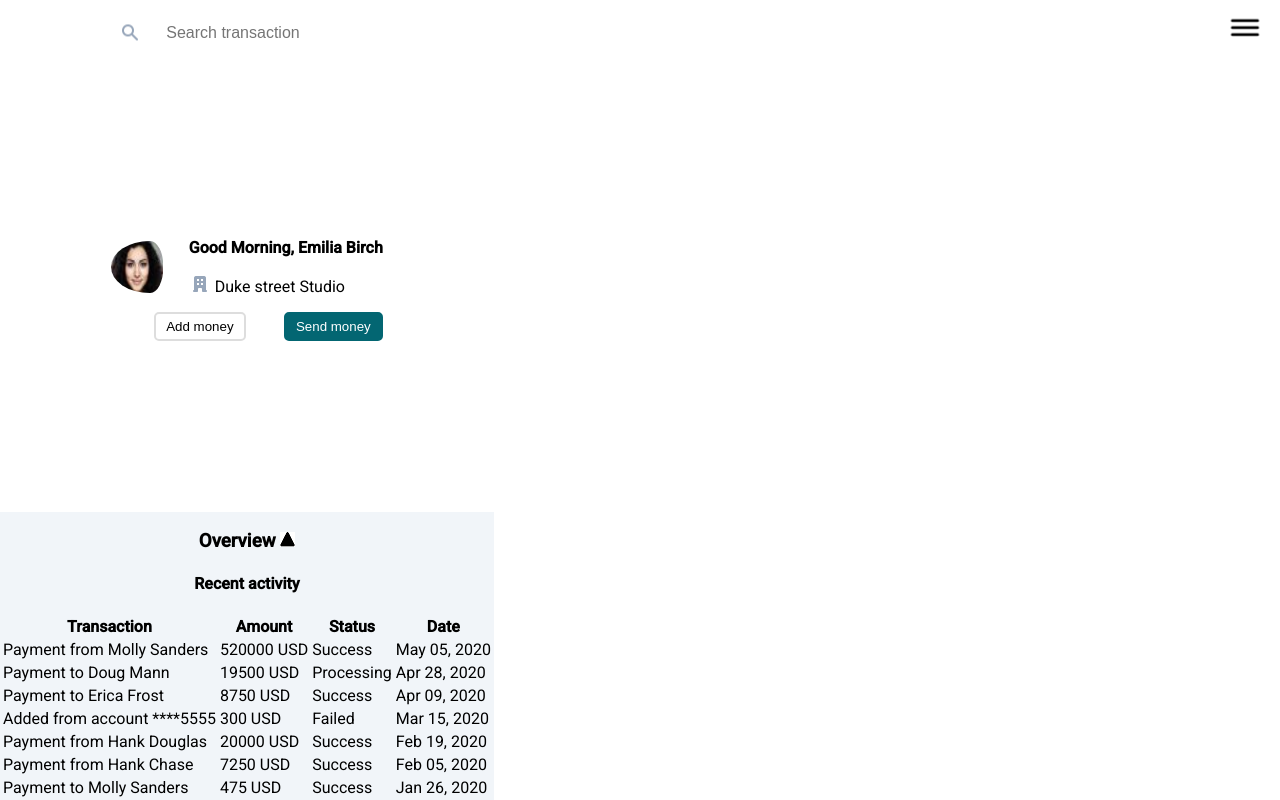
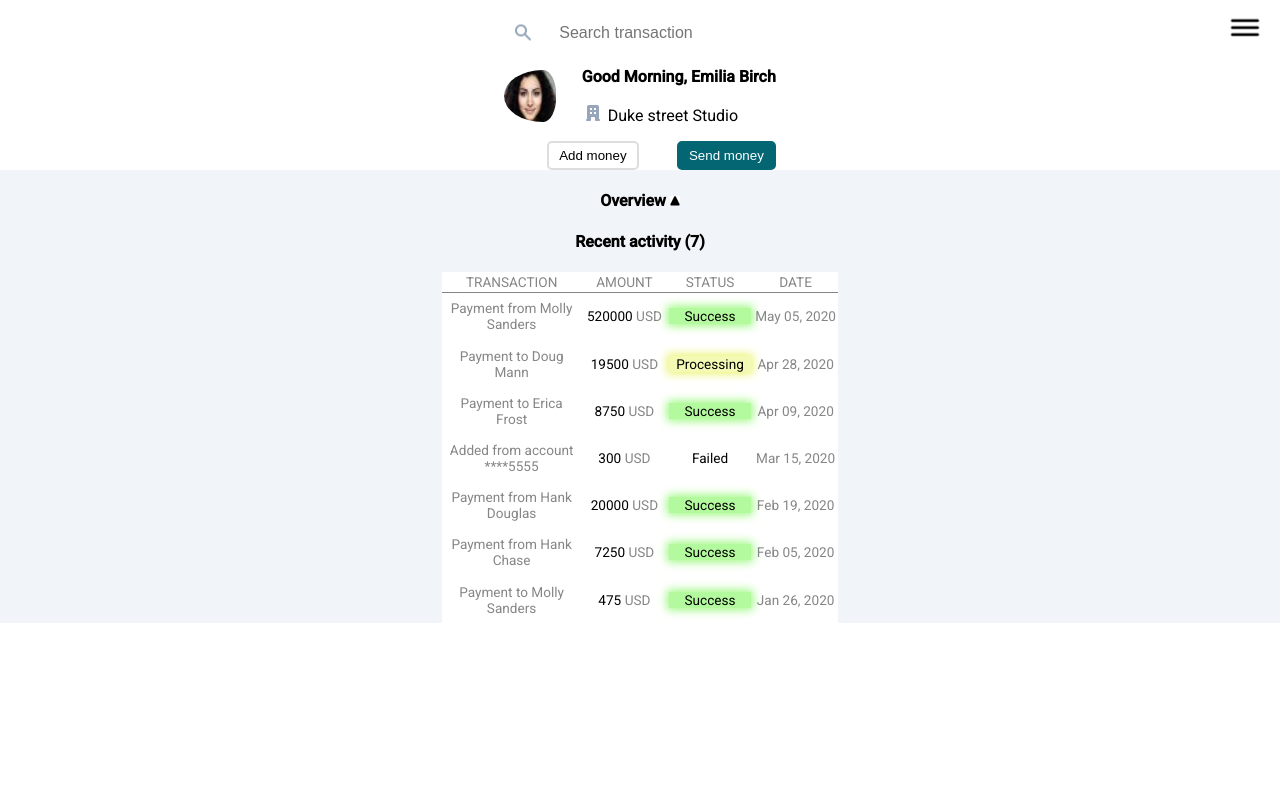
Before and after one commit to WojciechxFalkowski/paymentApp, an Angular app: page /home in a window 1280 px wide. Built offline with nearby package versions, Linux system fonts and the light colour scheme.

Commit message:
add styles to recent-activity component

```diff
--- a/src/app/app.component.css
+++ b/src/app/app.component.css
@@ -101,7 +101,8 @@
   flex-direction: column;
   justify-content: space-between;
   align-items: center;
-  min-height: 100vh;
+  /* min-height: 100vh; */
+  margin: 0 auto;
 }
 .label {
   padding-top: 2vh;
@@ -120,4 +121,5 @@
 }
 .active-page {
   background-color: #f1f5f9;
+  width: 100vw;
 }
--- a/src/app/overview/overview.component.css
+++ b/src/app/overview/overview.component.css
@@ -1,4 +1,5 @@
 .overview {
+  font-size: 0.9rem;
   overflow: hidden;
 }
 .overview__title {
@@ -6,8 +7,8 @@
   text-align: center;
 }
 .title__img {
-  width: 15px;
-  height: 15px;
+  width: 10px;
+  height: 10px;
 }
 .title__img--active {
   transform: rotate(180deg);
@@ -15,10 +16,10 @@
 .card {
   display: flex;
   flex-direction: column;
-  width: 50%;
+  width: 35%;
   background-color: white;
-  padding: 0 5vw 1vh 5vw;
-  margin: 2vh 0;
+  padding: 0 15vw 1vh 15vw;
+  margin: 1vh 0;
   border-radius: 5px;
 }
 .overview__block {
@@ -41,6 +42,9 @@
   width: 22px;
   height: 22px;
 }
+.card__money {
+  font-weight: bold;
+}
 .card__a {
   color: #036672;
   text-decoration: none;
--- a/src/app/overview/overview.component.html
+++ b/src/app/overview/overview.component.html
@@ -1,6 +1,6 @@
-<h3 class="overview__title title" (click)="clickedTitle()">Overview <img [ngClass]="status ? 'title__img--active' : ''"
+<h4 class="overview__title title" (click)="clickedTitle()">Overview <img [ngClass]="status ? 'title__img--active' : ''"
     class="title__img" src="./../../assets/images/rectangle.png" alt="">
-</h3>
+</h4>
 <div class="overview" [ngClass]="status ? 'card--hide' : ''">
   <div class="overview__block">
     <div class="overview__account card">
@@ -8,7 +8,7 @@
         <img class="card__img" src="./../../assets/images/overview/accountBalance.png">
         <div class="card__information information">
           <p class="card__title">Account Balance</p>
-          <p class="card__money">{{accountBalance}}</p>
+          <p class="card__money">{{accountBalance}}$</p>
         </div>
       </div>
       <a class="card__a" href="#">Viev all</a>
@@ -18,7 +18,7 @@
         <img class="card__img" src="./../../assets/images/overview/pending.png">
         <div class="card__information information">
           <p class="card__title">Account Balance</p>
-          <p class="card__money">{{pending}}</p>
+          <p class="card__money">{{pending}}$</p>
         </div>
       </div>
       <a class="card__a" href="#">Viev all</a>
@@ -28,7 +28,7 @@
         <img class="card__img" src="./../../assets/images/overview/processed.png">
         <div class="card__information information">
           <p class="card__title">Account Balance</p>
-          <p class="card__money">{{processed}}</p>
+          <p class="card__money">{{processed}}$</p>
         </div>
       </div>
       <a class="card__a" href="">Viev all</a>
--- a/src/app/recent-activity/recent-activity.component.css
+++ b/src/app/recent-activity/recent-activity.component.css
@@ -1,3 +1,52 @@
 .recent-activity__h4 {
   text-align: center;
 }
+.recent-activity__table {
+  font-size: 0.85rem;
+  text-align: center;
+  background-color: white;
+  border-collapse: collapse;
+  margin: 0 auto;
+}
+
+tr:first-child {
+  border-bottom: 1px solid rgb(134, 134, 134);
+}
+.recent-activity__tr:nth-child(1) {
+  margin-bottom: 1vh;
+}
+th,
+td {
+  width: 6em;
+  padding: 2px;
+}
+tr th:first-child,
+tr td:first-child {
+  width: 10em;
+  /* background: salmon; */
+  /* font-weight: normal; */
+}
+.recent-activity__th {
+  color: rgb(134, 134, 134);
+  font-weight: normal;
+}
+.recent-activity__td:nth-child(1) {
+  color: rgb(134, 134, 134);
+}
+.recent-activity__td:nth-child(2) span {
+  color: rgb(134, 134, 134);
+}
+.recent-activity__td:nth-child(3) p {
+  width: auto;
+}
+.recent-activity__p--yellow {
+  background-color: rgba(234, 243, 106, 0.5);
+  box-shadow: 0px 0px 10px 2px rgb(234, 243, 106);
+}
+.recent-activity__p--green {
+  background-color: rgba(154, 248, 125, 0.753);
+  box-shadow: 0px 0px 10px 2px rgb(154, 248, 125);
+}
+.recent-activity__td:nth-child(4) {
+  color: rgb(134, 134, 134);
+}
--- a/src/app/recent-activity/recent-activity.component.html
+++ b/src/app/recent-activity/recent-activity.component.html
@@ -1,18 +1,22 @@
 <app-overview></app-overview>
 <div class="recent-activity">
-  <h4 class="recent-activity__h4">Recent activity</h4>
-  <table>
-    <tr>
-      <th>Transaction</th>
-      <th>Amount</th>
-      <th>Status</th>
-      <th>Date</th>
+  <h4 class="recent-activity__h4">Recent activity ({{transactions.length}})</h4>
+  <table class="recent-activity__table">
+    <tr class="recent-activity__tr">
+      <th class="recent-activity__th">{{"Transaction"|uppercase}}</th>
+      <th class="recent-activity__th">{{"Amount"|uppercase}}</th>
+      <th class="recent-activity__th">{{"Status"|uppercase}}</th>
+      <th class="recent-activity__th">{{"Date"|uppercase}}</th>
     </tr>
-    <tr *ngFor="let transtaction of transactions">
-      <td>{{transtaction.transaction}}</td>
-      <td>{{transtaction.amount}} <span>USD</span></td>
-      <td>{{transtaction.status}}</td>
-      <td>{{transtaction.date|date:'MMM dd, yyyy'}}</td>
+    <tr class="recent-activity__tr" *ngFor="let transtaction of transactions">
+      <td class="recent-activity__td">{{transtaction.transaction}}</td>
+      <td class="recent-activity__td">{{transtaction.amount}} <span>USD</span></td>
+      <td class="recent-activity__td">
+        <p
+          [ngClass]="transtaction.status=='Success'? 'recent-activity__p--green' : transtaction.status=='Processing'?'recent-activity__p--yellow':''">
+          {{transtaction.status}}</p>
+      </td>
+      <td class="recent-activity__td">{{transtaction.date|date:'MMM dd, yyyy'}}</td>
 
     </tr>
   </table>
```
